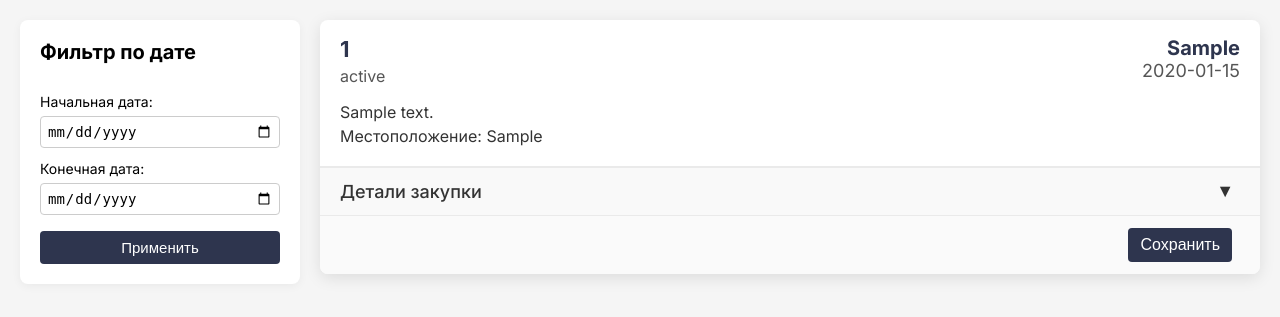
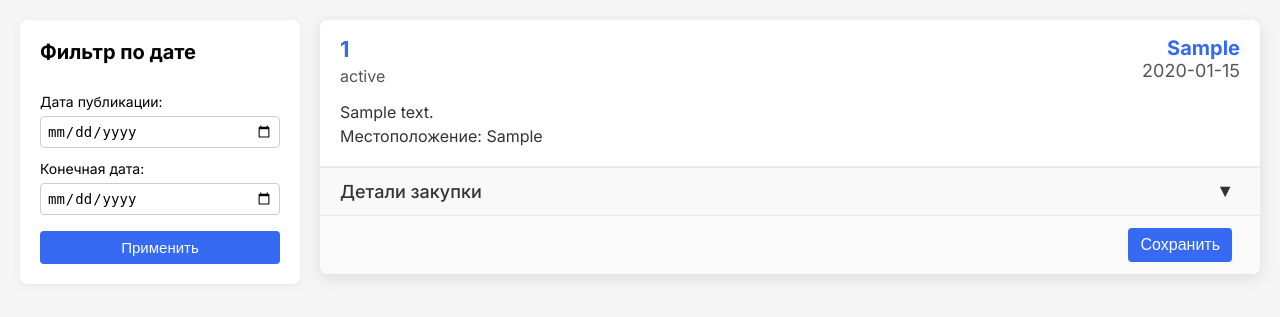
Before and after one commit to ra-led/tender-gpt, a Flask app: page /dashboard/1 in a window 1280 px wide. Shown: the top 317 px of the page. Run offline with Flask 3, Linux system fonts and the light colour scheme; tables that the repository leaves empty hold one stand-in row (values such as "Sample post").

Commit message:
change acent color

```diff
--- a/web/static/css/style.css
+++ b/web/static/css/style.css
@@ -41,7 +41,7 @@ body {
 .card-left a.tender-link {
   font-size: 22px;
   font-weight: bold;
-  color: #2E354E;
+  color: rgb(54, 106, 243);
   text-decoration: none;
 }
 
@@ -69,7 +69,7 @@ body {
 .card-right .price {
   font-size: 20px;
   font-weight: bold;
-  color: #2E354E;
+  color: rgb(54, 106, 243);
   display: block;
 }
 
@@ -123,7 +123,7 @@ body {
   border: none;
   cursor: pointer;
   font-size: 16px;
-  color: #2E354E;
+  color: rgb(54, 106, 243);
 }
 
 .accordion-content {
@@ -173,7 +173,7 @@ body {
 .sidebar button {
   margin-top: 16px;
   padding: 8px;
-  background: #2E354E;
+  background: rgb(54, 106, 243);
   color: #fff;
   border: none;
   border-radius: 4px;
@@ -199,7 +199,7 @@ body {
 
 .btn-save {
   padding: 8px 12px;
-  background: #2E354E;
+  background: rgb(54, 106, 243);
   color: #fff;
   font-size: 16px;
   border: none;
--- a/web/templates/tender.html
+++ b/web/templates/tender.html
@@ -13,7 +13,7 @@
       <aside class="sidebar">
         <h2>Фильтр по дате</h2>
         <form method="get" action="{{ url_for('dashboard', client_id=client_id) }}">
-          <label for="start_date">Начальная дата:</label>
+          <label for="start_date">Дата публикации:</label>
           <input type="date" id="start_date" name="start_date" value="{{ start_date }}">
           <label for="end_date">Конечная дата:</label>
           <input type="date" id="end_date" name="end_date" value="{{ end_date }}">
```
